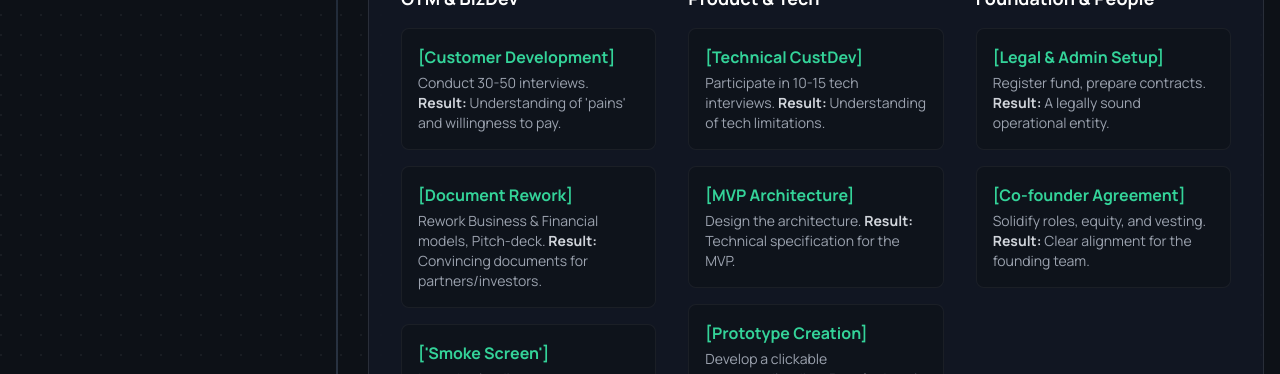
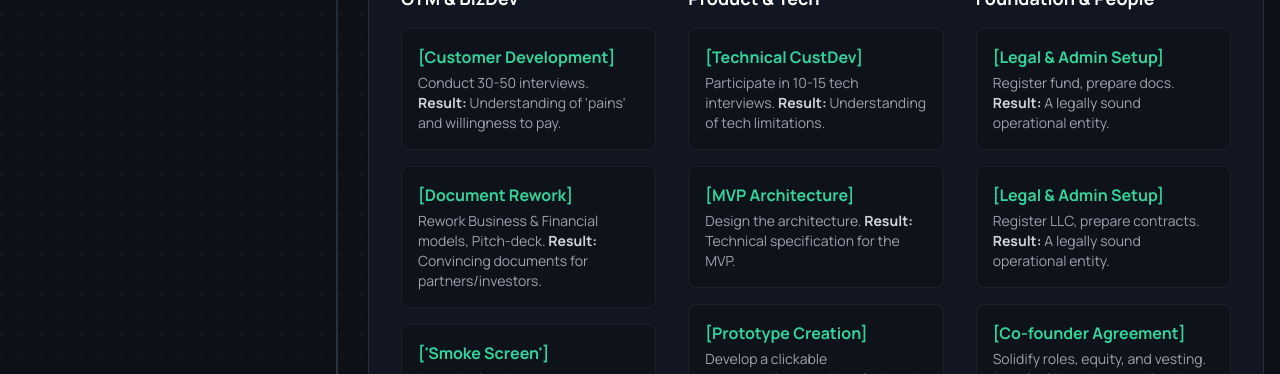
Before and after one commit to citadelnik/partnex_net_roadmap, a plain HTML site: page index.html in a window 1280 px wide. Shown: the part 426-800 px from the top of the page. Drawn offline with nearby package versions, Linux system fonts and the light colour scheme.

Commit message:
Update index.html

```diff
--- a/index.html
+++ b/index.html
@@ -131,7 +131,8 @@
                                 <div>
                                     <h4 class="text-lg font-bold text-white mb-4">Foundation & People</h4>
                                     <div class="space-y-4">
-                                        <div class="project-card p-4 rounded-lg"><p class="font-semibold text-base text-emerald-400">[Legal & Admin Setup]</p><p class="text-sm text-gray-400 mt-1">Register fund, prepare contracts. <strong class="text-gray-300">Result:</strong> A legally sound operational entity.</p></div>
+                                        <div class="project-card p-4 rounded-lg"><p class="font-semibold text-base text-emerald-400">[Legal & Admin Setup]</p><p class="text-sm text-gray-400 mt-1">Register fund, prepare docs. <strong class="text-gray-300">Result:</strong> A legally sound operational entity.</p></div>
+                                        <div class="project-card p-4 rounded-lg"><p class="font-semibold text-base text-emerald-400">[Legal & Admin Setup]</p><p class="text-sm text-gray-400 mt-1">Register LLC, prepare contracts. <strong class="text-gray-300">Result:</strong> A legally sound operational entity.</p></div>
                                         <div class="project-card p-4 rounded-lg"><p class="font-semibold text-base text-emerald-400">[Co-founder Agreement]</p><p class="text-sm text-gray-400 mt-1">Solidify roles, equity, and vesting. <strong class="text-gray-300">Result:</strong> Clear alignment for the founding team.</p></div>
                                     </div>
                                 </div>
```
